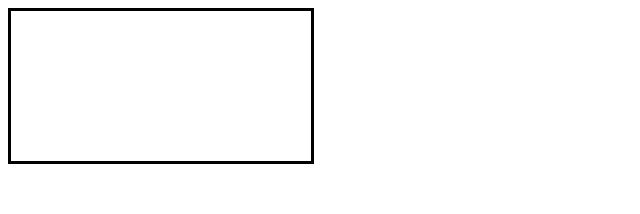
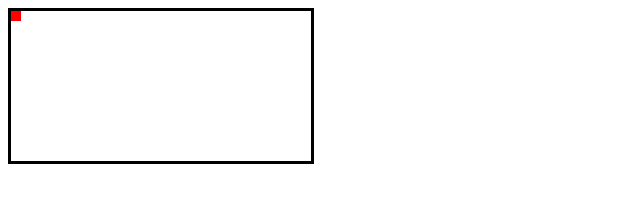
Before and after one commit to alexander-makarevich/boris-snake, an Angular app: page / in a window 1280 px wide. Shown: the top 214 px of the page, without its empty margins (0-640 px from the left). Built offline with nearby package versions, Linux system fonts and the light colour scheme.

Commit message:
draw rect

```diff
--- a/src/app/area.component.ts
+++ b/src/app/area.component.ts
@@ -12,5 +12,8 @@ export class AreaComponent implements OnInit {
 
   ngOnInit(): void {
     this.ctx = this.canvas.nativeElement.getContext('2d');
+
+    this.ctx.fillStyle = 'red';
+    this.ctx.fillRect(0, 0, 10, 10);
   }
 }
```
